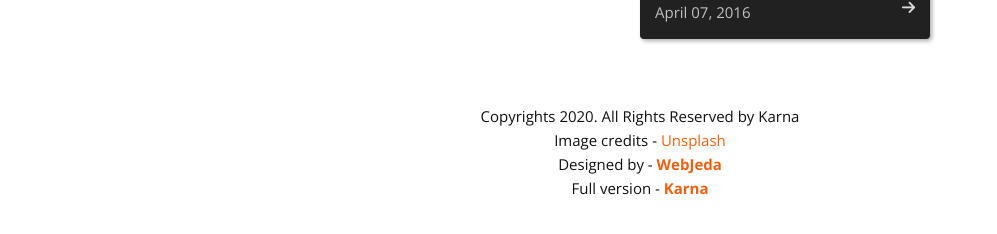
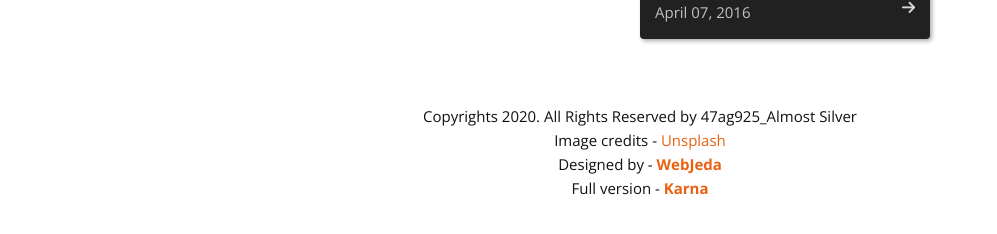
Before and after one commit to 47ag925/47ag925.github.io, a Jekyll site: the page built from index.html, in a window 1280 px wide and 900 px high, scrolled down 1640 px. Shown: the part 642-876 px from the top of the window, without its empty margins (0-997 px from the left). Built offline with Jekyll 4.4.1, drawn with Linux system fonts in a browser that asks for light colours; nearby versions of some CDN libraries; some of the changed text lies outside the part shown.

Commit message:
+Apply Jekyll themes

```diff
--- a/_config.yml
+++ b/_config.yml
@@ -1,7 +1,7 @@
 
-title: Karna
-desctiption: Karna is a responsive jekyll theme which includes pinterest like pins.
-url: http://webjeda.com/
+title: 47ag925_Almost Silver
+desctiption: Make AR/VR experience, Develope AI+Open CV, Record All of this stories
+url: https://47ag925/github.io
 permalink: ':title/'
 
 markdown: kramdown
```
